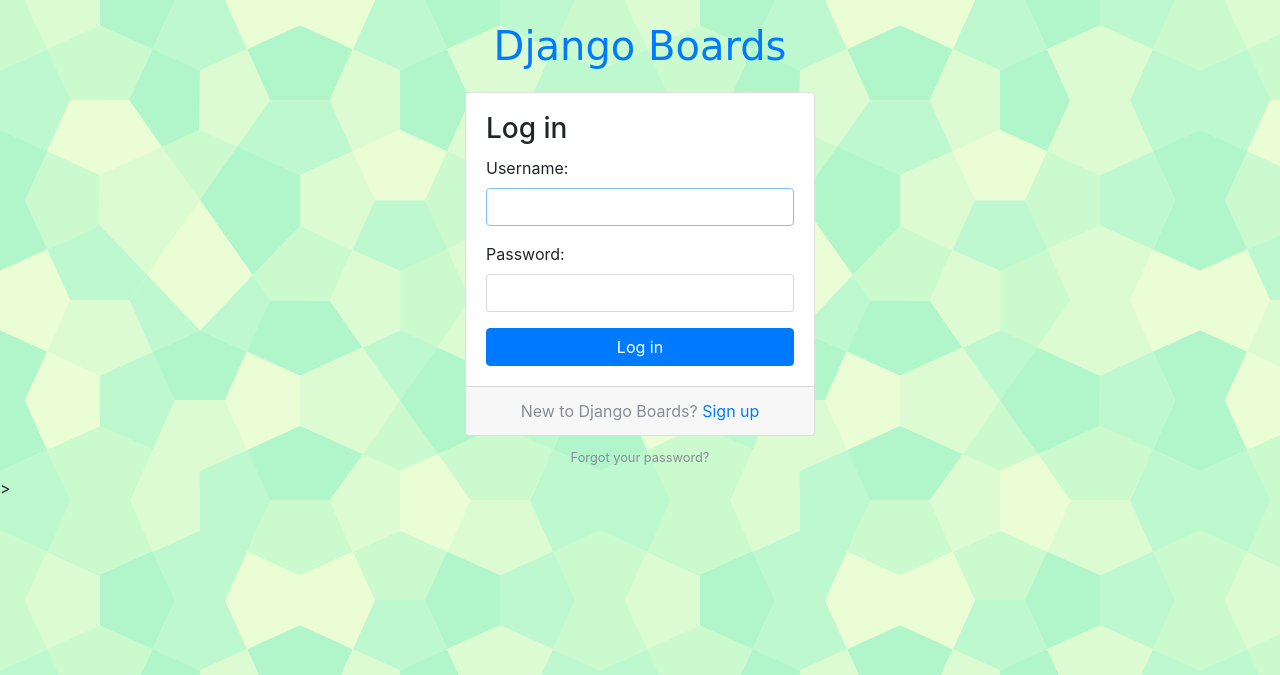
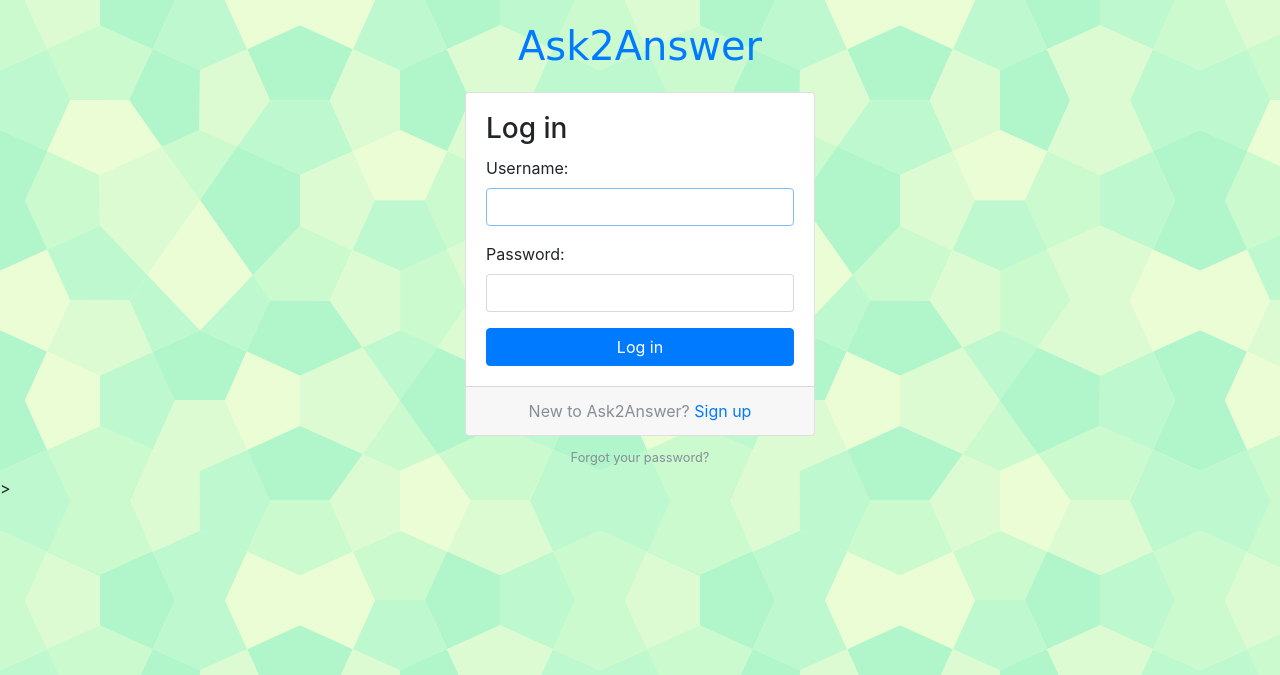
Before and after one commit to lokeshs1010/ask2answer, a Django app: page /login/ in a window 1280 px wide. Shown: the top 675 px of the page. Run offline with Django 3.2, Linux system fonts and the light colour scheme; some libraries are stand-ins or nearby versions.

Commit message:
Initial commit

```diff
--- a/templates/base.html
+++ b/templates/base.html
@@ -2,7 +2,7 @@
 <html lang="en">
 <head>
     <meta charset="UTF-8">
-    <title>{% block title %}Django Boards{% endblock %}</title>
+    <title>{% block title %}Ask2Answer{% endblock %}</title>
     <link href="https://fonts.googleapis.com/css?family=Lobster" rel="stylesheet">
     <link rel="stylesheet" href="{% static 'css/bootstrap.min.css' %}">
     <link rel="stylesheet" href="{% static 'css/app.css' %}">
@@ -13,7 +13,7 @@
     {% block body %}
     <nav class="navbar navbar-expand-sm navbar-dark bg-dark">
         <div class="container">
-            <a class="navbar-brand" href="{% url 'home' %}">Django Boards</a>
+            <a class="navbar-brand" href="{% url 'home' %}">Ask2Answer</a>
             <button class="navbar-toggler" type="button" data-toggle="collapse" data-target="#mainMenu" aria-controls="mainMenu" aria-expanded="false" aria-label="Toggle navigation">
                 <span class="navbar-toggler-icon"></span>
             </button>
@@ -24,8 +24,8 @@
                         <a class="nav-link dropdown-toggle" href="#" id="userMenu" data-toggle="dropdown" aria-haspopup="true" aria-expanded="false">
                             {{ user.username }}</a>
                         <div class="dropdown-menu dropdown-menu-right" aria-labelledby="userMenu">
-                            <a class="dropdown-item" href="#">Myaccount</a>
-                            <a class="dropdown-item" href="#">Change password</a>
+                            <a class="dropdown-item" href="{% url 'my_account' %}">Myaccount</a>
+                            <a class="dropdown-item" href="{% url 'password_change' %}">Change password</a>
                             <div class="dropdown-divider"></div>
                             <a class="dropdown-item" href="{% url 'logout' %}">Log out</a>
                         </div>
--- a/templates/base_accounts.html
+++ b/templates/base_accounts.html
@@ -9,7 +9,7 @@
 {% block body %}
     <div class="container">
         <h1 class="text-center logo my-4">
-            <a href="{% url 'home' %}">Django Boards</a>
+            <a href="{% url 'home' %}">Ask2Answer</a>
         </h1>
         {% block content %}
         {% endblock %}
--- a/templates/edit_post.html
+++ b/templates/edit_post.html
@@ -16,7 +16,7 @@
 {% endblock %}
 
 {% block breadcrumb %}
-    <li class="breadcrumb-item"><a href="{% url 'home' %}">Boards</a></li>
+    <li class="breadcrumb-item"><a href="{% url 'home' %}">Subjects</a></li>
     <li class="breadcrumb-item"><a href="{% url 'board_topics' post.topic.board.pk %}">{{ post.topic.board.name }}</a></li>
     <li class="breadcrumb-item"><a href="{% url 'topic_posts' post.topic.board.pk post.topic.pk %}">{{ post.topic.subject }}</a></li>
     <li class="breadcrumb-item active">Edit post</li>
--- a/templates/home.html
+++ b/templates/home.html
@@ -1,14 +1,14 @@
 {% extends 'base.html' %}
 
 {% block breadcrumb %}
-    <li class="breadcrumb=item active">Boards</li>
+    <li class="breadcrumb=item active">Subjects</li>
 {% endblock %}
 
 {% block content %}
         <table class="table">
         <thead class="thead-inverse">
             <tr>
-                <th>Board</th>
+                <th>Subject</th>
                 <th>Posts</th>
                 <th>Topics</th>
                 <th>Last Post</th>
--- a/templates/login.html
+++ b/templates/login.html
@@ -1,6 +1,6 @@
 {% extends 'base_accounts.html' %}
 
-{% block title %}Log in to Django Boards{% endblock %}
+{% block title %}Log in to Ask2Answer{% endblock %}
 
 {% block content %}
         <div class="row justify-content-center">
@@ -16,12 +16,12 @@
                         </form>
                     </div>
                     <div class="card-footer text-muted text-center">
-                        New to Django Boards? <a href="{% url 'signup' %}">Sign up</a>
+                        New to Ask2Answer? <a href="{% url 'signup' %}">Sign up</a>
                     </div>
                 </div>
                 <div class="text-center py-2">
                     <small>
-                        <a href="#" class="text-muted" >Forgot your password?</a>
+                        <a href="{% url 'password_reset' %}" class="text-muted" >Forgot your password?</a>
                     </small>
                 </div>
             </div>
--- a/templates/new_topic.html
+++ b/templates/new_topic.html
@@ -3,7 +3,7 @@
 {% block title %}Start a new topic{% endblock %}
 
 {% block breadcrumb %}
-    <li class="breadcrumb-item"><a href="{% url 'home' %}">Boards</a></li>
+    <li class="breadcrumb-item"><a href="{% url 'home' %}">Subjects</a></li>
     <li class="breadcrumb-item"><a href="{% url 'board_topics' board.pk %}">{{ board.name }}</a></li>
     <li class="breadcrumb-item active">New topic</li>
 {% endblock %}
--- a/templates/password_reset.html
+++ b/templates/password_reset.html
@@ -12,7 +12,7 @@
                     <form method="post" novalidate>
                         {% csrf_token %}
                         {% include 'includes/form.html' %}
-                        <button type="button" class="btn btn-primary btn-block">Send password reset email</button>
+                        <button type="submit" class="btn btn-primary btn-block">Send password reset email</button>
                     </form>
                 </div>
             </div>
--- a/templates/password_reset_email.html
+++ b/templates/password_reset_email.html
@@ -4,7 +4,7 @@ Someone asked for a password reset for the email address {{ email }}.
 Follow the link below:
 {{ protocol }}://{{ domain }}{% url 'password_reset_confirm' uidb64=uid token=token %}
 
-In case you forget your Django Boards username:{{ user.username }}
+In case you forget your Ask2Answer username:{{ user.username }}
 
 If clicking the link above doesn't work, please copy and paste the URL
 in a new browser window instead.
@@ -16,4 +16,4 @@ disregard this email.
 
 Thanks,
 
-The Django Boards Team
+The Ask2Answer Team
--- a/templates/reply_topic.html
+++ b/templates/reply_topic.html
@@ -16,7 +16,7 @@
 {% endblock %}
 
 {% block breadcrumb %}
-    <li class="breadcrumb-item"><a href="{% url 'home' %}">Boards</a></li>
+    <li class="breadcrumb-item"><a href="{% url 'home' %}">Subjects</a></li>
     <li class="breadcrumb-item"><a href="{% url 'board_topics' topic.board.pk %}">{{ topic.board.name }}</a></li>
     <li class="breadcrumb-item"><a href="{% url 'topic_posts' topic.board.pk topic.pk %}">{{ topic.subject }}</a></li>
     <li class="breadcrumb-item active">Post a reply</li>
--- a/templates/signup.html
+++ b/templates/signup.html
@@ -1,6 +1,6 @@
 {% extends 'base_accounts.html' %}
 
-{% block title %}Sign up to Django Boards{% endblock %}
+{% block title %}Sign up to Ask2Answer{% endblock %}
 
 {% block content %}
         <div class="row justify-content-center">
--- a/templates/topic_posts.html
+++ b/templates/topic_posts.html
@@ -6,7 +6,7 @@
 {% block title %}{{ topic.subject }}{% endblock %}
 
 {% block breadcrumb %}
-    <li class="breadcrumb-item"><a href="{% url 'home' %}">Boards</a></li>
+    <li class="breadcrumb-item"><a href="{% url 'home' %}">Subjects</a></li>
     <li class="breadcrumb-item"><a href="{% url 'board_topics' topic.board.pk %}">{{ topic.board.name }}</a></li>
     <li class="breadcrumb-item active">{{ topic.subject }}</li>
 {% endblock %}
--- a/templates/topics.html
+++ b/templates/topics.html
@@ -7,7 +7,7 @@
 {% endblock %}
 
 {% block breadcrumb %}
-            <li class="breadcrumb-item"><a href="{% url 'home' %}">Boards</a></li>
+            <li class="breadcrumb-item"><a href="{% url 'home' %}">Subjects</a></li>
             <li class="breadcrumb-item active">{{ board.name }}</li>
 {% endblock %}
 
```
Also changed, not shown: db.sqlite3, static/img/avatar.svg, static/img/base.svg (added).
